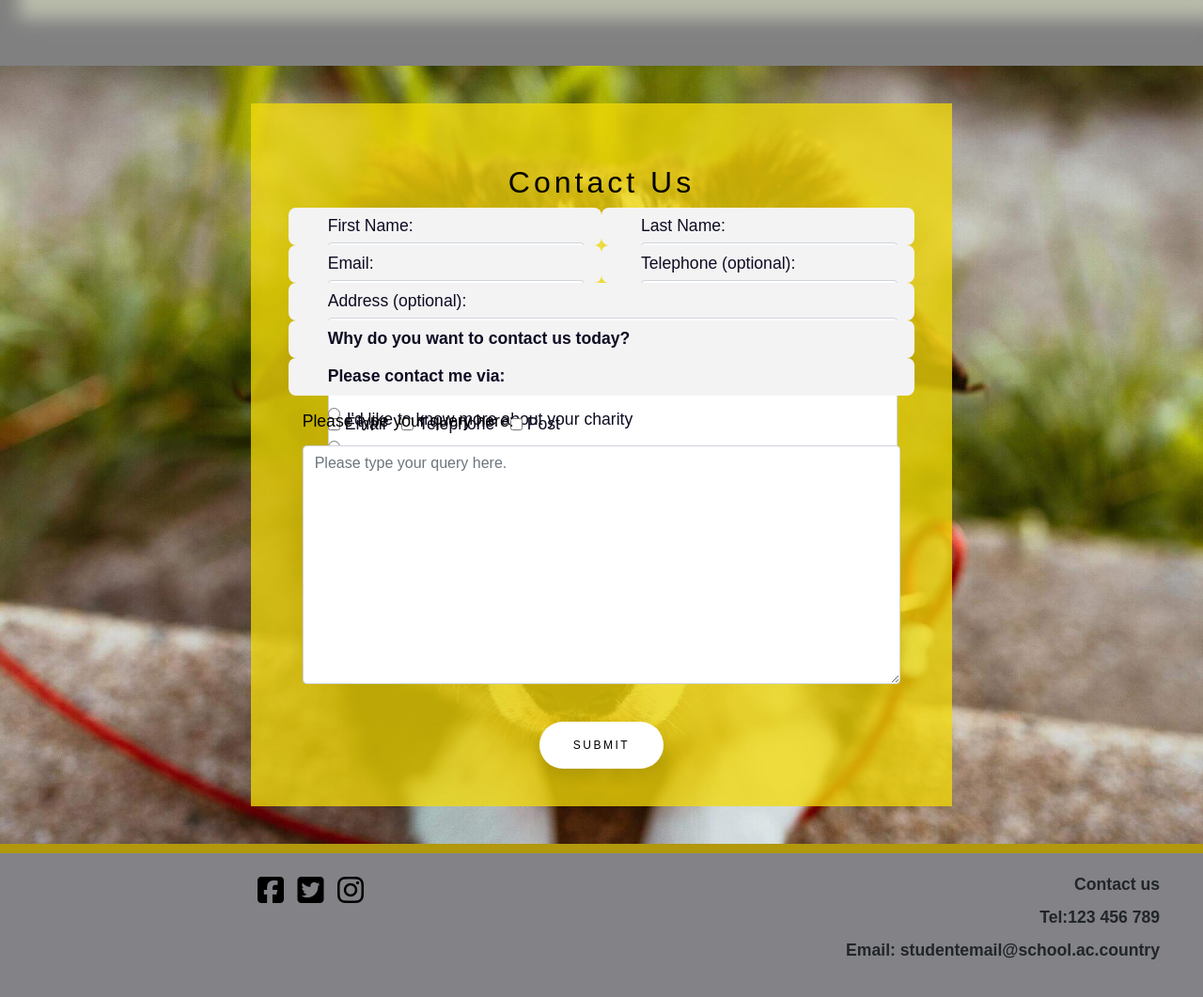
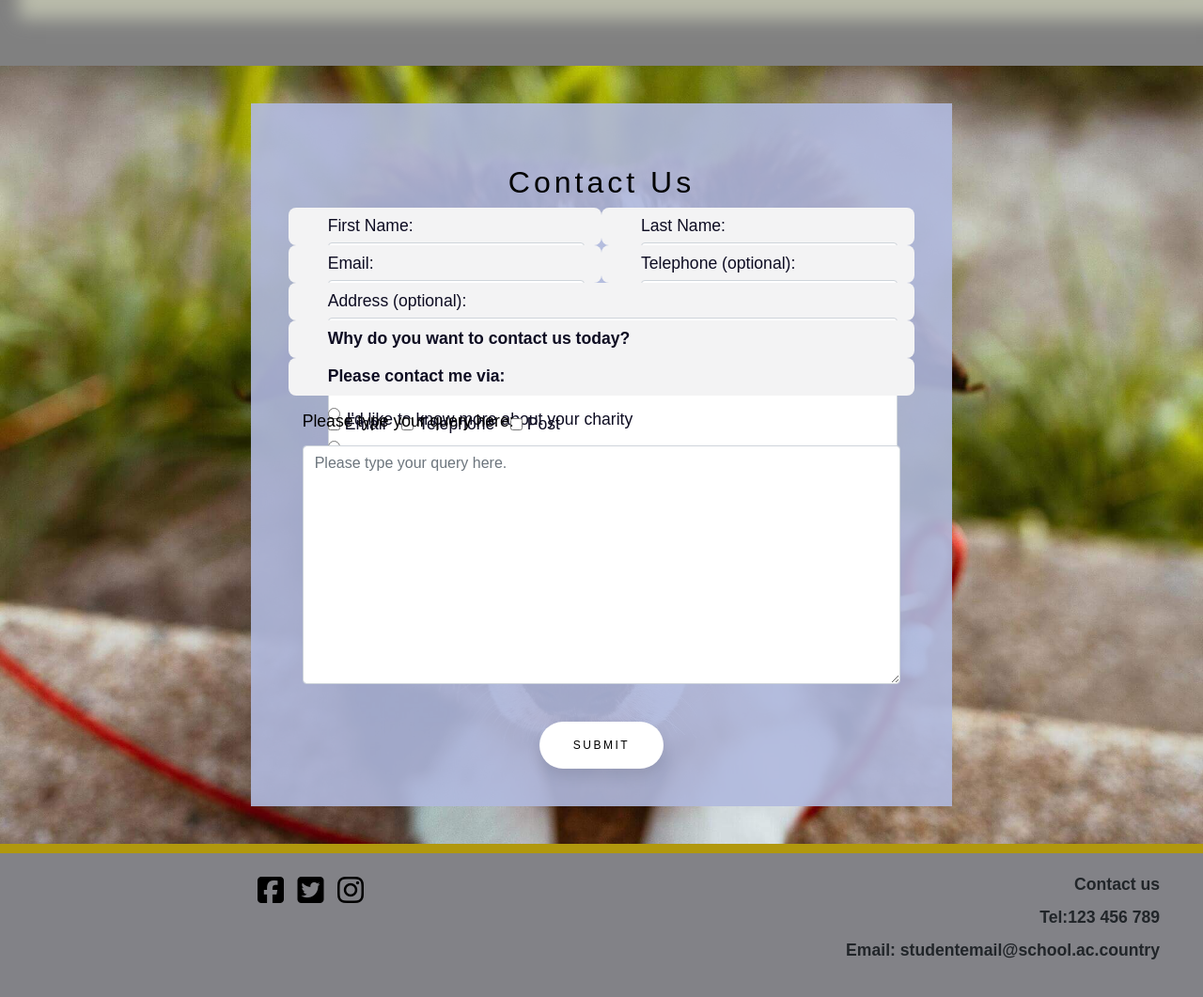
Before and after one commit to patrick-amusivwa/anifund, a PHP site: page /contact.html in a window 1280 px wide. Shown: the part 82-1143 px from the top of the page at 94% size. Run offline with PHP 8.4, Linux system fonts and the light colour scheme; some libraries are stand-ins or nearby versions.

Commit message:
ia m tired

```diff
--- a/assets/css/style.css
+++ b/assets/css/style.css
@@ -541,7 +541,7 @@ iframe {
 }
 
 .form-input {
-    background-color: rgba(243, 219, 7, 0.76);
+    background-color: rgba(177, 186, 222, .9);
     color: var(--FC);
     padding: 40px;
     margin-top: 40px;
@@ -577,6 +577,7 @@ label {
 .btn-submit {
     margin-top: 40px;
 }
+
 
 /*Marley's Page*/
 .animal-jumbo {
```
